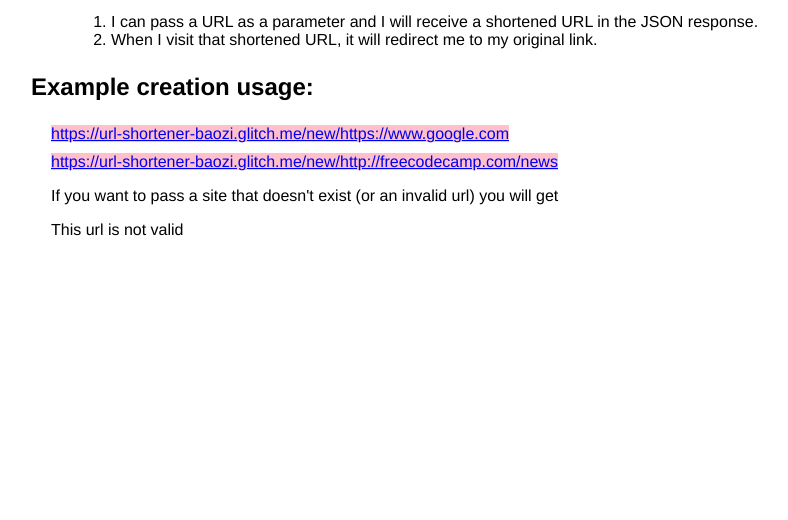
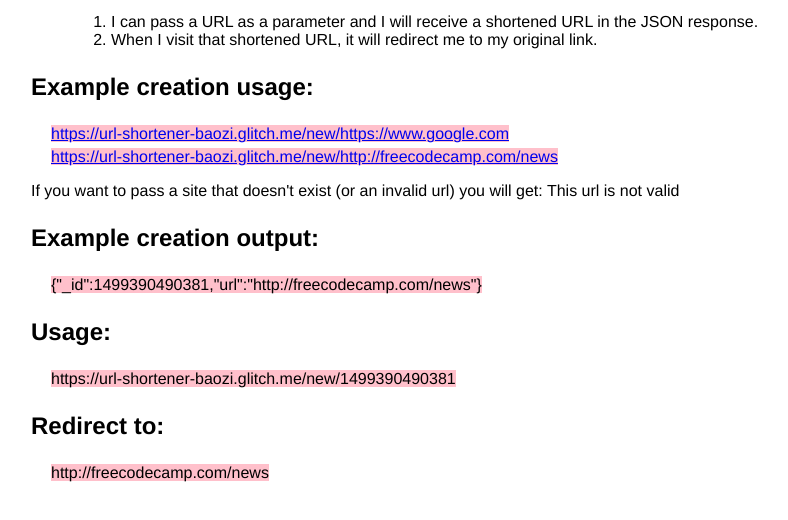
Before and after one commit to xueliu2260/glitch-url-shortener, a website: page views/index.html in a window 1280 px wide. Shown: the part 104-624 px from the top of the page, without its empty margins (54-842 px from the left). Drawn offline with nearby package versions, Linux system fonts and the light colour scheme.

Commit message:
Checkpoint

```diff
--- a/public/style.css
+++ b/public/style.css
@@ -10,12 +10,10 @@
 
 }
 .newline{
-  margin-top:10px;
+  margin-top:5px;
   display:block;
 }
-p{
-  margin-left:40px;
-}
+
 body {
   font-family: helvetica, arial, sans-serif;
   margin: 25px;
--- a/views/index.html
+++ b/views/index.html
@@ -37,11 +37,14 @@
       <a class="newline" href="https://url-shortener-baozi.glitch.me/new/https://www.google.com"><span class="high-light">https://url-shortener-baozi.glitch.me/new/https://www.google.com</span></a>
       <a class="newline" href="https://url-shortener-baozi.glitch.me/new/http://freecodecamp.com/news"><span class="high-light">https://url-shortener-baozi.glitch.me/new/http://freecodecamp.com/news</span></a>
       <p >
-        If you want to pass a site that doesn't exist (or an invalid url) you will get
+        If you want to pass a site that doesn't exist (or an invalid url) you will get: This url is not valid
       </p>
-      <p >
-        This url is not valid
-      </p>
+      <h3>Example creation output:</h3>
+      <p class="newline"><span class="high-light">{"_id":1499390490381,"url":"http://freecodecamp.com/news"}</span></p>
+      <h3>Usage:</h3>
+      <p class="newline"><span class="high-light">https://url-shortener-baozi.glitch.me/new/1499390490381</span></p>
+      <h3>Redirect to:</h3>
+      <p class="newline"><span class="high-light">http://freecodecamp.com/news</span></p>
     </main>
 
 
```
